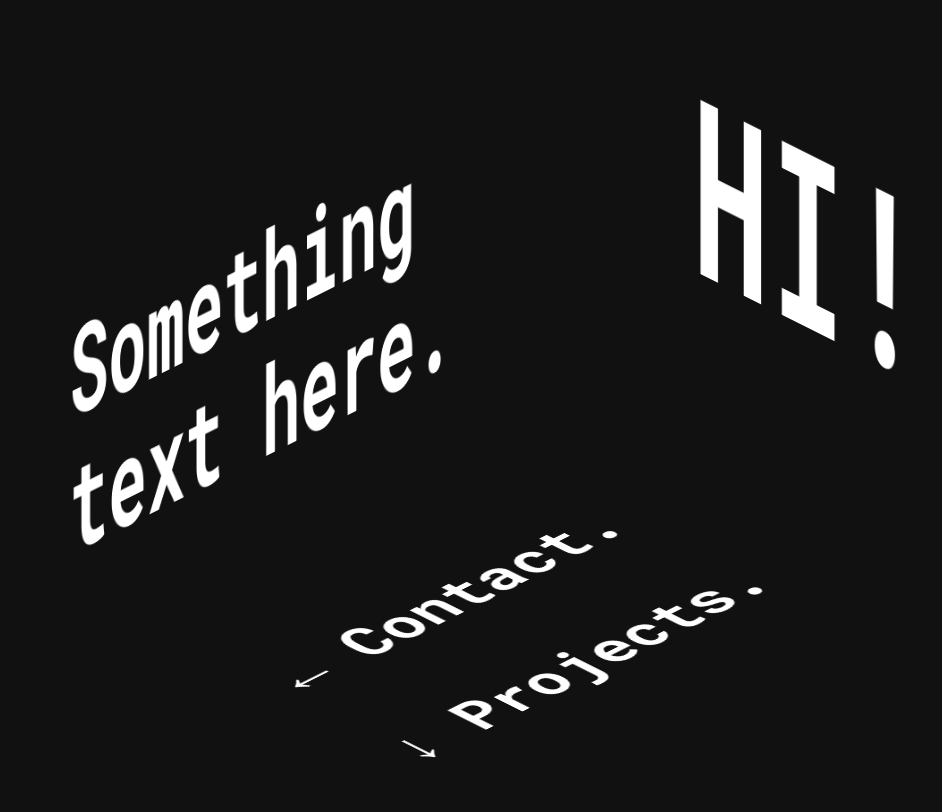
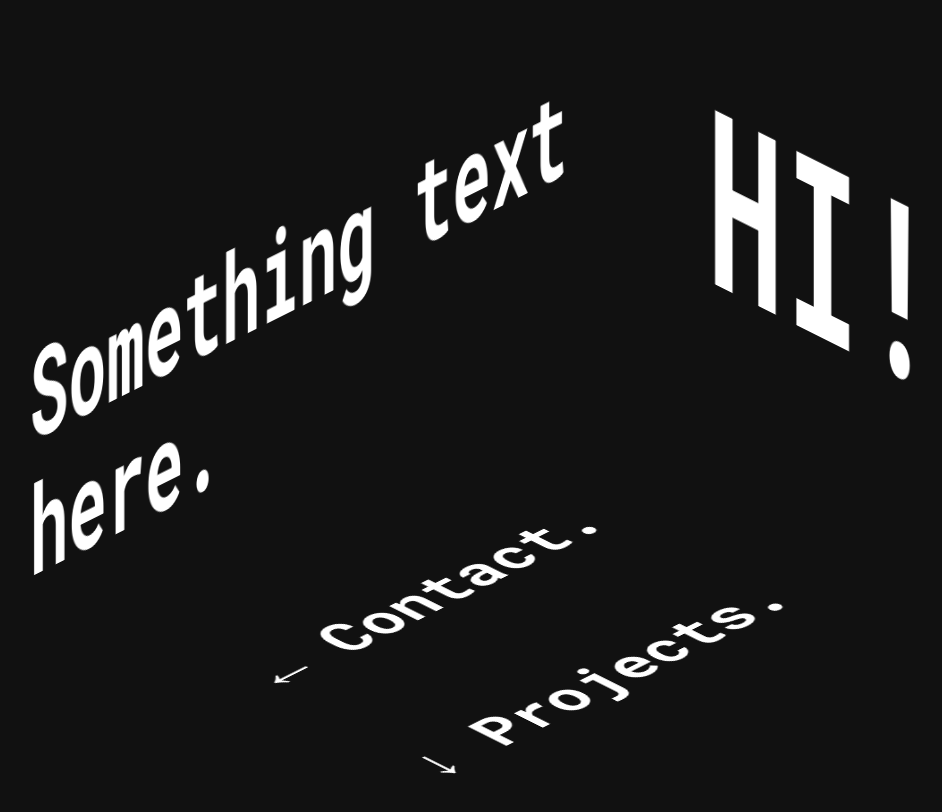
Before and after one commit to mikhailkatsman/my-portfolio, a Next.js app: page / in a window 1280 px wide. Shown: the top 812 px of the page, without its empty margins (129-1071 px from the left). Built offline with nearby package versions, Linux system fonts and the light colour scheme.

Commit message:
anim adjustments

```diff
--- a/components/UI/Card.module.css
+++ b/components/UI/Card.module.css
@@ -1,20 +1,15 @@
 .card {
-    position: absolute;
+    position: relative;
     display: flex;
     width: 100%;
     height: 100%;
 
-    justify-content:space-between;
+    justify-content: center;
     align-items: center;
 
-    /* box-shadow: 0 0 0 0.2rem white;
-    border-radius: 1rem; */
+    /* box-shadow: 0 0 0 0.2rem yellow; */
 
     box-sizing: border-box;
-    padding: 5rem;
-
-    /* temp */
-    /* background-color: #111; */
 }
 
 .column {
@@ -43,8 +38,6 @@
     animation-duration: 1.3s;
     animation-timing-function: ease-in-out;
     animation-fill-mode: forwards;
-
-    animation-delay: 0.5s;
 }
 
 .float-up {
@@ -56,8 +49,6 @@
     animation-duration: 1.3s;
     animation-timing-function: ease-in-out;
     animation-fill-mode: forwards;
-
-    animation-delay: 1s;
 }
 
 @keyframes pivot {
@@ -97,3 +88,21 @@
         opacity: 1;
     }
 }
+
+/* TIMINGS */
+
+#card-1 {
+    animation-delay: 0.3s;
+}
+
+#card-2 {
+    animation-delay: 0s;
+}
+
+#card-3 {
+    animation-delay: 0.8s;
+}
+
+#card-4 {
+    animation-delay: 1s;
+}
--- a/components/layout/Face.module.css
+++ b/components/layout/Face.module.css
@@ -1,5 +1,6 @@
 .face {
     display: flex;
+    flex-direction: column;
 
     /* MAYBE REMOVE */
     justify-content: center;
@@ -14,7 +15,7 @@
     width: 90rem;
     height: 30rem;
 
-    margin-top: 4.2rem;
+    margin-top: 9.4rem;
     margin-left: -19.2rem;
     margin-right: -9rem;
 
@@ -32,7 +33,7 @@
 
     margin-left: -20rem;
     margin-right: -10.7rem;
-    margin-bottom: 4.3rem;
+    margin-bottom: 4.2rem;
 
     z-index: 1;
 
@@ -46,7 +47,7 @@
     width: 54rem;
     height: 30rem;
 
-    margin-top: -9.8rem;
+    margin-top: -9.5rem;
     margin-bottom: -15.5rem;
 
     z-index: 3;
--- a/pages/index.js
+++ b/pages/index.js
@@ -48,6 +48,8 @@ export default function Home() {
                             >
                                 &#8592; Contact.
                             </Button>
+                        </Card>
+                        <Card id="card-4" type="float-up" orientation="column">
                             <Button
                                 push="projects"
                                 setTransition={setPageState}
--- a/styles/globals.css
+++ b/styles/globals.css
@@ -4,13 +4,17 @@ html {
     font-family: 'Roboto Mono', monospace;
 }
 
-* {
-    box-sizing: border-box;
-}
-
 body {
     font-size: 62.5%;
     background-color: #111;
+
+    width: 100vw;
+    height: 100vh;
+    display: flex;
+
+    justify-content: center;
+    align-items: center;
+
     margin: 0;
     padding: 0;
 
@@ -71,13 +75,12 @@ p {
 .face-section {
     display: flex;
     flex-direction: column;
-
-    margin: 0 auto;
     max-width: 60rem;
+    height: 60rem;
 
     opacity: 1;
 
-    /* box-shadow: 0 0 0 0.5rem green; */
+    /* box-shadow: 0 0 0 0.5rem lightgreen; */
 }
 
 .face-section-row {
@@ -99,13 +102,13 @@ p {
 }
 
 .left {
-    --x: -65%;
+    --x: -95%;
     --y: 50%;
     transform: translate(var(--x), var(--y));
 }
 
 .right {
-    --x: 50%;
+    --x: 95%;
     --y: 50%;
     transform: translate(var(--x), var(--y));
 }
```
